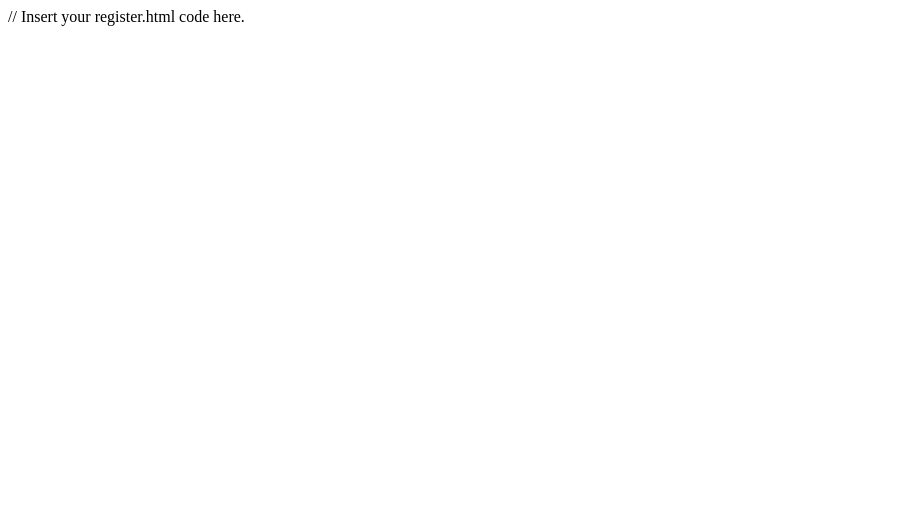
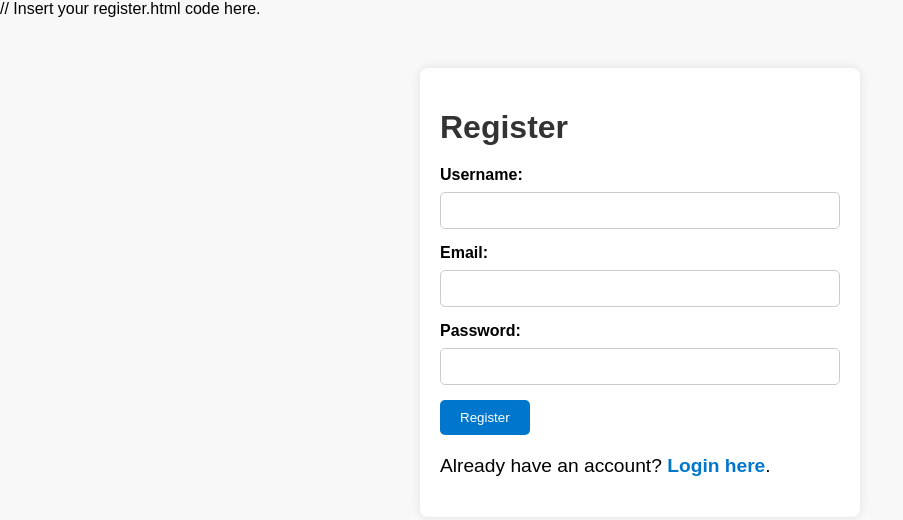
Before and after one commit to Gutiotomas/IBM-Node-MongoDB-Dev-Back-end-Database-Apps, a website: page Final_project/rofgy-backend-nodejs-finalproject-main/public/register.html in a window 1280 px wide. Shown: the whole page, without its empty margins (0-903 px from the left). Drawn offline with Linux system fonts and the light colour scheme.

Commit message:
Add registration page HTML structure and styling

```diff
--- a/Final_project/rofgy-backend-nodejs-finalproject-main/public/register.html
+++ b/Final_project/rofgy-backend-nodejs-finalproject-main/public/register.html
@@ -1 +1,92 @@
 // Insert your register.html code here.
+<!DOCTYPE html>
+<html lang="en">
+<head>
+    <meta charset="UTF-8">
+    <meta name="viewport" content="width=device-width, initial-scale=1.0">
+    <title>Register</title>
+    <style>
+        body {
+            font-family: 'Arial', sans-serif;
+            background-color: #f8f8f8;
+            margin: 0;
+        }
+
+        .container {
+            max-width: 400px;
+            margin: 50px auto;
+            padding: 20px;
+            background-color: #fff;
+            box-shadow: 0 0 10px rgba(0, 0, 0, 0.1);
+            border-radius: 8px;
+        }
+
+        h1 {
+            color: #333;
+            font-size: 2em;
+            margin-bottom: 20px;
+        }
+
+        .auth-form label {
+            display: block;
+            margin-bottom: 8px;
+            font-weight: bold;
+        }
+
+        .auth-form input {
+            width: 100%;
+            padding: 10px;
+            margin-bottom: 15px;
+            border: 1px solid #ccc;
+            border-radius: 5px;
+            box-sizing: border-box;
+        }
+
+        .auth-form button {
+            background-color: #0077cc;
+            color: #fff;
+            padding: 10px 20px;
+            border: none;
+            border-radius: 5px;
+            cursor: pointer;
+        }
+
+        .auth-form button:hover {
+            background-color: #005faa;
+        }
+
+        p {
+            margin-top: 20px;
+            font-size: 1.2em;
+        }
+
+        p a {
+            color: #0077cc;
+            font-weight: bold;
+            text-decoration: none;
+        }
+
+        p a:hover {
+            text-decoration: underline;
+        }
+    </style>
+</head>
+<body>
+    <div class="container">
+        <h1>Register</h1>
+        <form action="/register" method="post" class="auth-form">
+            <label for="username">Username:</label>
+            <input type="text" id="username" name="username" required>
+            <br>
+            <label for="email">Email:</label>
+            <input type="email" id="email" name="email" required>
+            <br>
+            <label for="password">Password:</label>
+            <input type="password" id="password" name="password" required>
+            <br>
+            <button type="submit">Register</button>
+        </form>
+        <p>Already have an account? <a href="/login">Login here</a>.</p>
+    </div>
+</body>
+</html>
```
